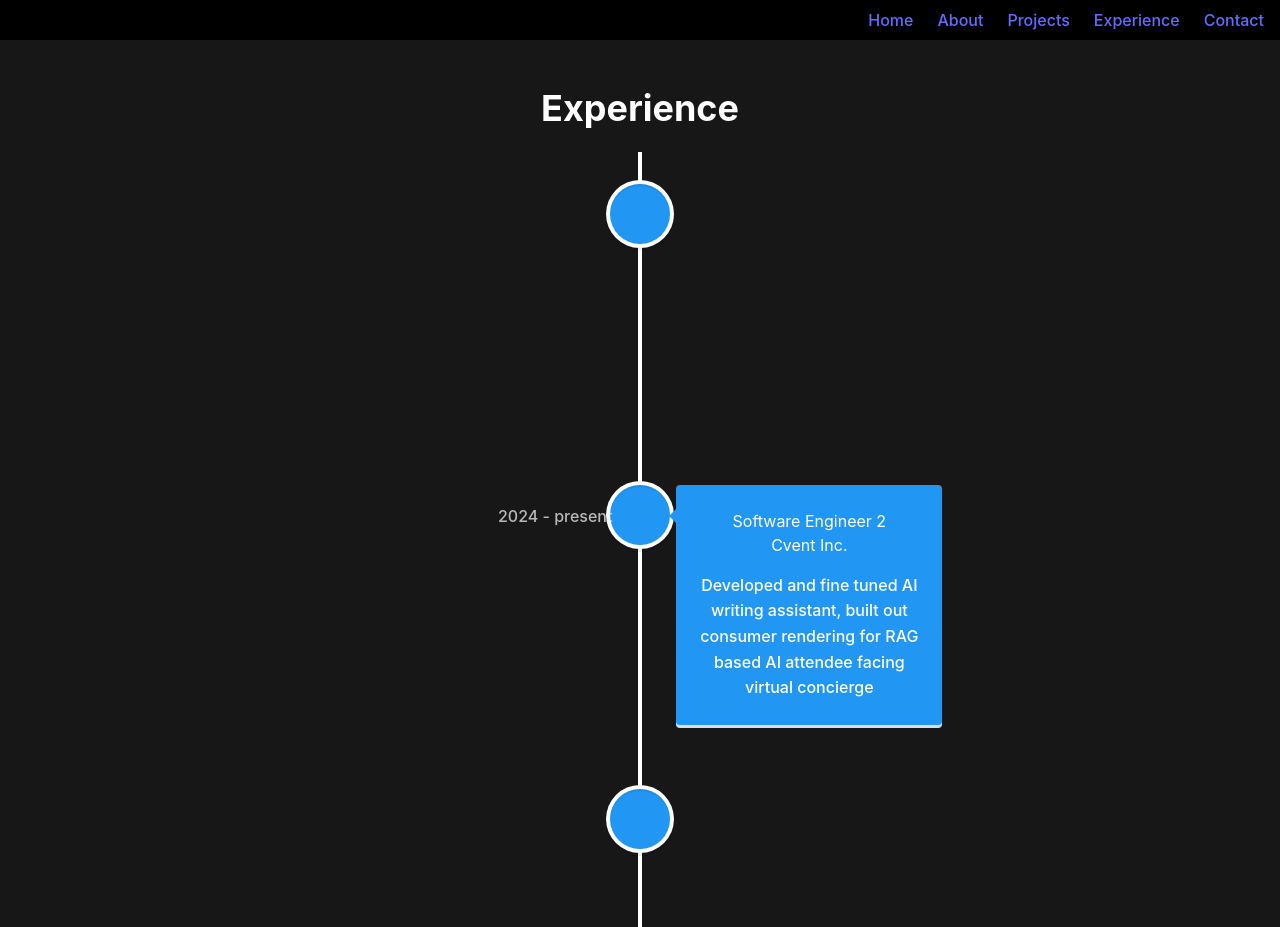
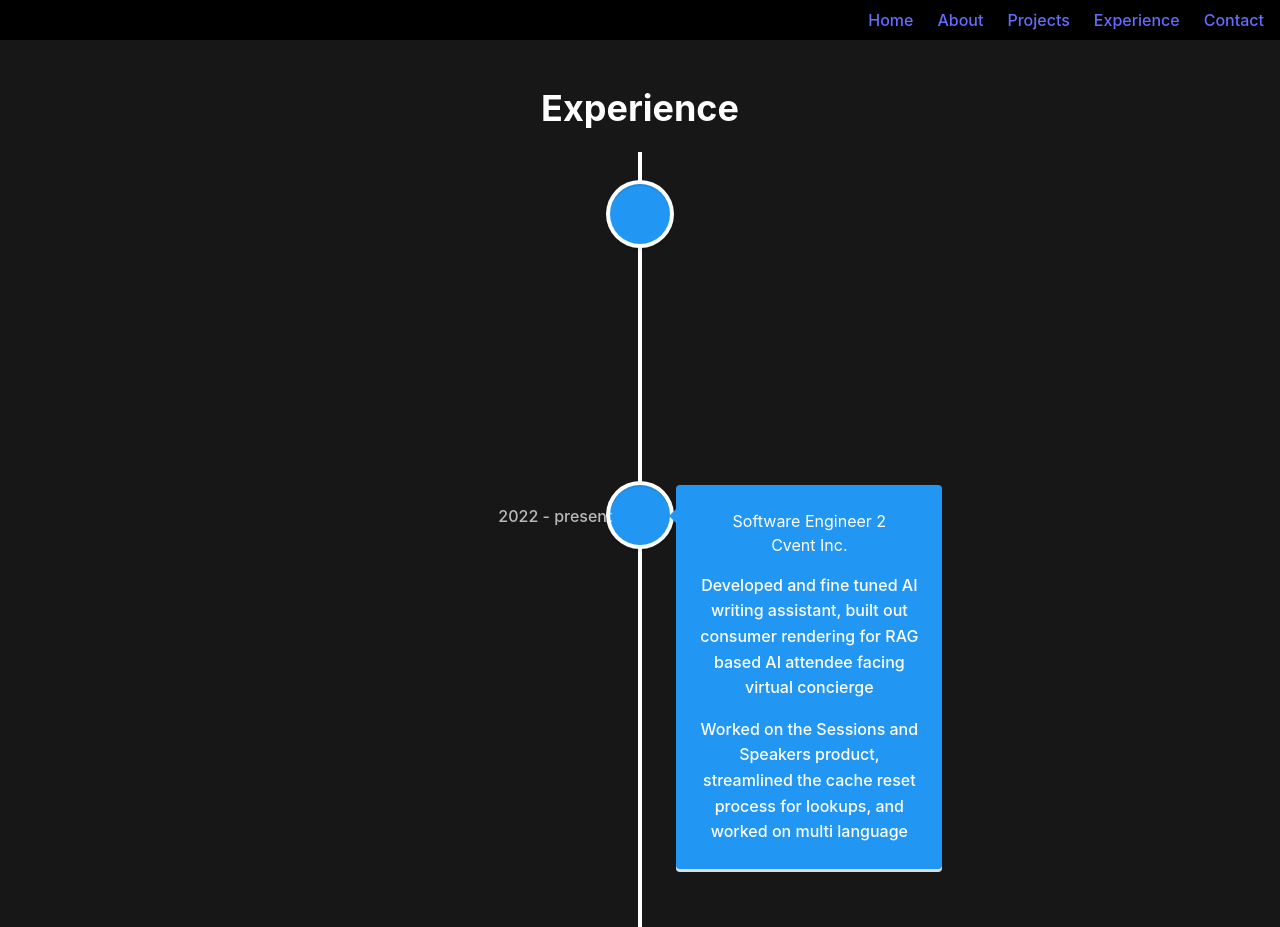
Before and after one commit to thomaswesleyb/thomaswesleyb.github.io, a React (Vite) app: page /experience in a window 1280 px wide. Shown: the top 927 px of the page. Built offline with nearby package versions, Linux system fonts and the light colour scheme.

Commit message:
Merged swe jobs

```diff
--- a/src/pages/Experience.tsx
+++ b/src/pages/Experience.tsx
@@ -23,26 +23,20 @@ export default function Experience() {
                     </VerticalTimelineElement>
                     <VerticalTimelineElement
                         className="vertical-timeline-element--work"
-                        contentStyle={{ background: 'rgb(33, 150, 243)', color: '#fff' }}
-                        contentArrowStyle={{ borderRight: '7px solid  rgb(33, 150, 243)' }}
-                        date="2024 - present"
-                        iconStyle={{ background: 'rgb(33, 150, 243)', color: '#fff' }}
+                        contentStyle={{background: 'rgb(33, 150, 243)', color: '#fff'}}
+                        contentArrowStyle={{borderRight: '7px solid  rgb(33, 150, 243)'}}
+                        date="2022 - present"
+                        iconStyle={{background: 'rgb(33, 150, 243)', color: '#fff'}}
                     >
                         <h3 className="vertical-timeline-element-title">Software Engineer 2</h3>
                         <h4 className="vertical-timeline-element-subtitle">Cvent Inc.</h4>
                         <p>
-                            Developed and fine tuned AI writing assistant, built out consumer rendering for RAG based AI attendee facing virtual concierge
+                            Developed and fine tuned AI writing assistant, built out consumer rendering for RAG based AI
+                            attendee facing virtual concierge
                         </p>
-                    </VerticalTimelineElement>
-                    <VerticalTimelineElement
-                        className="vertical-timeline-element--work"
-                        date="2022 - 2024"
-                        iconStyle={{ background: 'rgb(33, 150, 243)', color: '#fff' }}
-                    >
-                        <h3 className="vertical-timeline-element-title">Software Engineer</h3>
-                        <h4 className="vertical-timeline-element-subtitle">Cvent Inc.</h4>
                         <p>
-                            Worked on the Sessions and Speakers product, streamlined the cache reset process for lookups, and worked on multi language
+                            Worked on the Sessions and Speakers product, streamlined the cache reset process for
+                            lookups, and worked on multi language
                         </p>
                     </VerticalTimelineElement>
                     <VerticalTimelineElement
```
